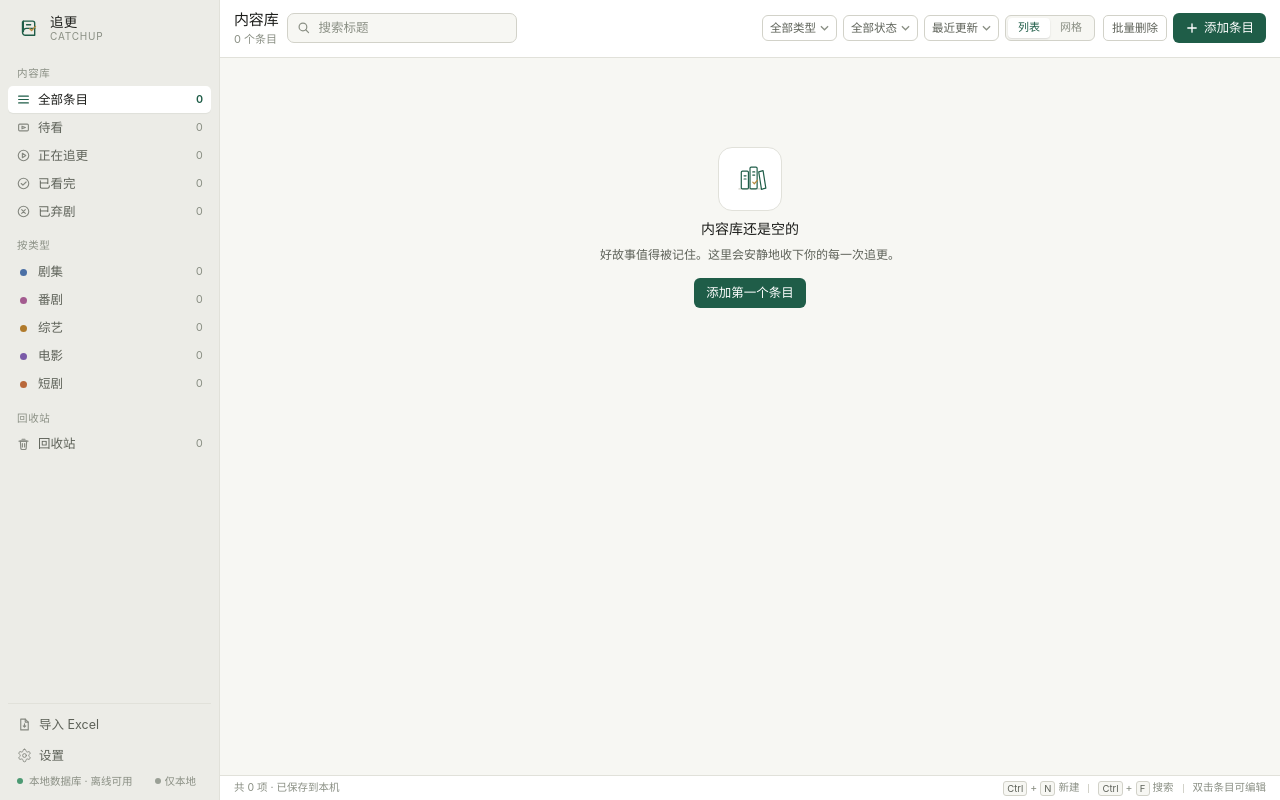
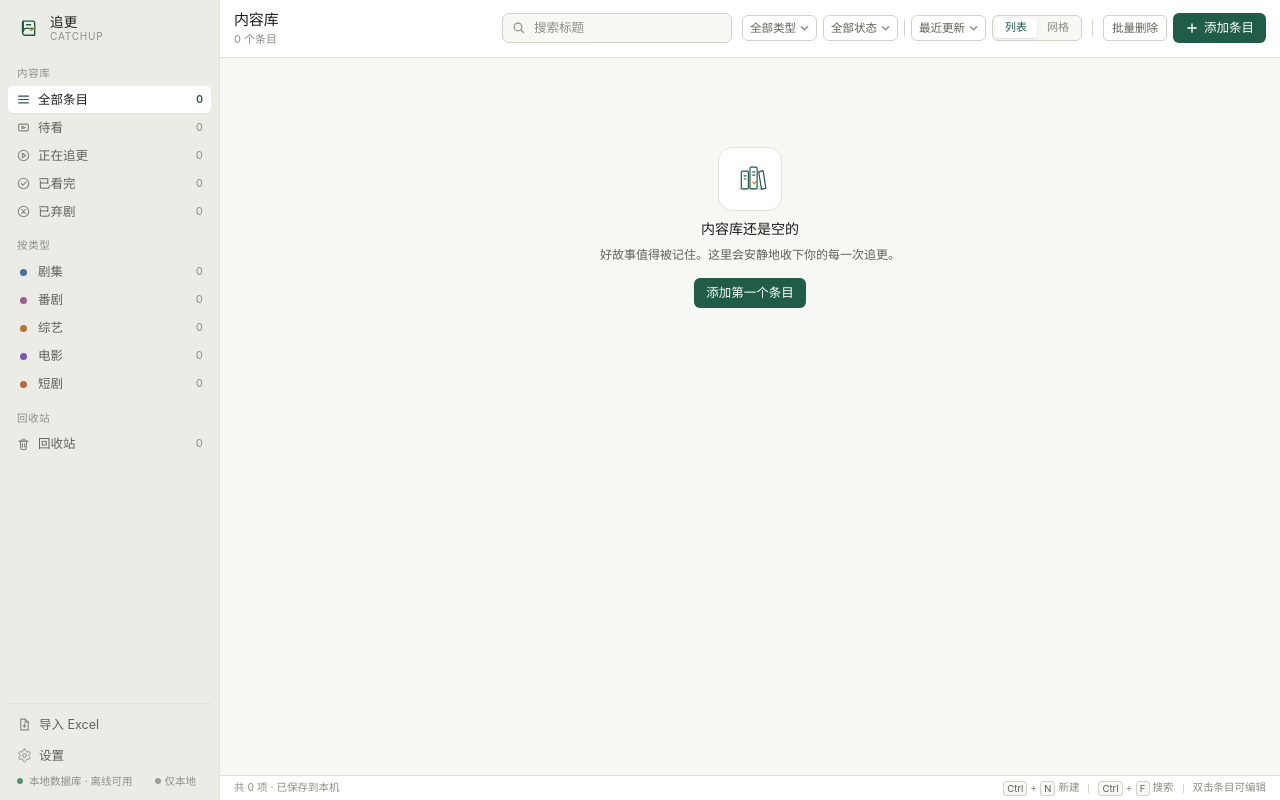
Before and after one commit to Robin-zero/Catch-Up, a React (Vite) app: page / in a window 1280 px wide. Built offline with nearby package versions, Linux system fonts and the light colour scheme.

Commit message:
style: group toolbar actions and right-align the toolbar
- Keep the library title left-aligned and group search, filters, view, and actions on the right
- Place reset at the end of the filter group and add vertical dividers between groups
- Reorder the filter and view controls

```diff
--- a/src/App.tsx
+++ b/src/App.tsx
@@ -3798,6 +3798,7 @@ function App() {
             </p>
           </div>
 
+          <div className="topbar__tools">
             <div className="search-field">
               <label className="sr-only" htmlFor="library-title-query">
                 搜索标题
@@ -3862,6 +3863,23 @@ function App() {
                 </>
               ) : null}
 
+              {hasActiveFilters ? (
+                <button
+                  className="icon-button filter-reset"
+                  type="button"
+                  aria-label="重置搜索和筛选"
+                  title="重置搜索和筛选"
+                  onClick={clearFilters}
+                >
+                  <svg viewBox="0 0 20 20" fill="none" aria-hidden="true">
+                    <path d="M4.5 6.5a6 6 0 1 1-.6 4" />
+                    <path d="M4.5 2.8v3.7H8.2" />
+                  </svg>
+                </button>
+              ) : null}
+
+              <span className="toolbar-divider" aria-hidden="true" />
+
               <label className="sr-only" htmlFor="library-sort">
                 排序方式
               </label>
@@ -3897,22 +3915,12 @@ function App() {
                   )}
                 </div>
               ) : null}
-
-            {hasActiveFilters ? (
-              <button
-                className="icon-button filter-reset"
-                type="button"
-                aria-label="重置搜索和筛选"
-                title="重置搜索和筛选"
-                onClick={clearFilters}
-              >
-                <svg viewBox="0 0 20 20" fill="none" aria-hidden="true">
-                  <path d="M4.5 6.5a6 6 0 1 1-.6 4" />
-                  <path d="M4.5 2.8v3.7H8.2" />
-                </svg>
-              </button>
-            ) : null}
-          </div>
+            </div>
+
+            <span
+              className="toolbar-divider toolbar-divider--section"
+              aria-hidden="true"
+            />
 
             <div className="topbar__actions">
               <button
@@ -3954,6 +3962,7 @@ function App() {
                   <span>添加条目</span>
                 </button>
               ) : null}
+            </div>
           </div>
         </header>
 
--- a/src/styles.css
+++ b/src/styles.css
@@ -719,6 +719,18 @@ svg {
   gap: 6px;
 }
 
+.topbar__tools {
+  display: contents;
+}
+
+.toolbar-divider {
+  display: none;
+  flex: none;
+  width: 1px;
+  height: 16px;
+  background: var(--line-strong);
+}
+
 .sync-chip {
   display: none;
 }
@@ -2294,13 +2306,31 @@ kbd {
   }
 
   .topbar {
-    grid-template-columns: max-content minmax(140px, 230px) minmax(0, 1fr) auto;
-    grid-template-areas: "title search filters add";
+    grid-template-columns: max-content minmax(0, 1fr);
+    grid-template-areas: "title tools";
     padding: 9px 14px;
+  }
+
+  .topbar__tools {
+    grid-area: tools;
+    display: flex;
+    align-items: center;
+    justify-content: flex-end;
+    gap: 10px;
+    min-width: 0;
+  }
+
+  .topbar__tools .search-field {
+    flex: 0 1 230px;
+    min-width: 140px;
   }
 
   .filter-row {
     justify-content: flex-end;
+  }
+
+  .toolbar-divider {
+    display: block;
   }
 
   .add-button {
```
Lines whose indentation alone changed are shown as unchanged.
